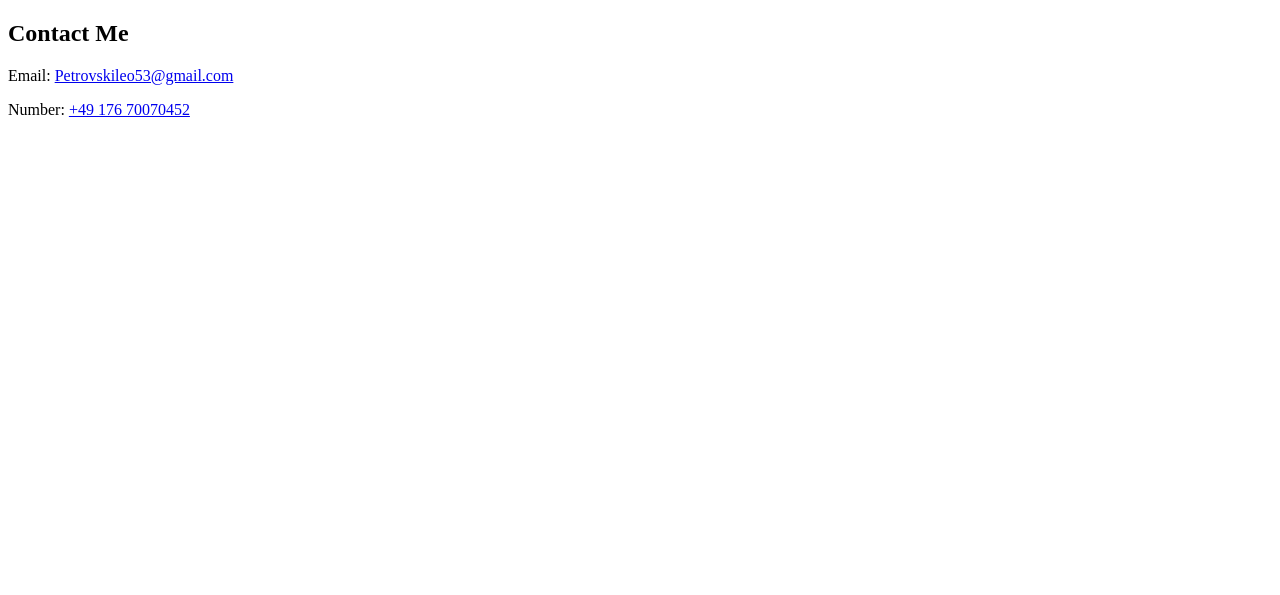
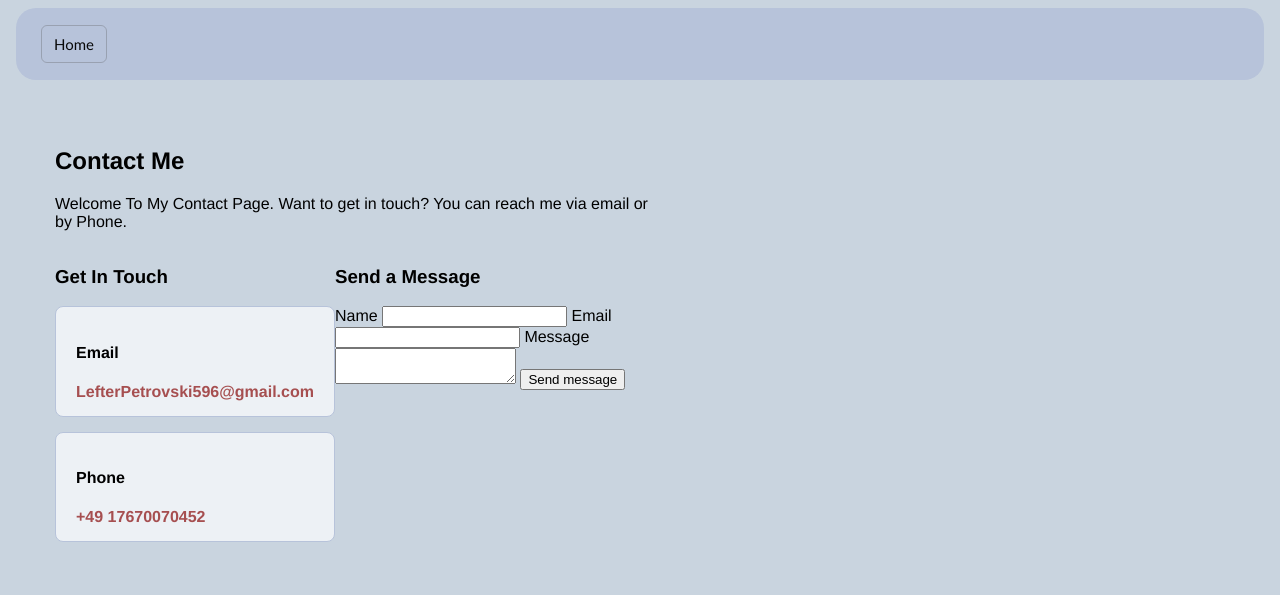
Before and after one commit to RJS2323/my-portfolio, a plain HTML site: page contact.html in a window 1280 px wide. Drawn offline with Linux system fonts and the light colour scheme.

Commit message:
Finish contact page progress

```diff
--- /dev/null
+++ b/contact.css
@@ -0,0 +1,71 @@
+body
+{
+  background-color: #c9d4df;
+
+}
+
+header
+{
+  margin: 8px;
+  display: flex;
+  padding: 12px 24px;
+  align-items: center;
+  background-color: #b7c3da;
+  border-radius: 20px;
+}
+
+nav
+{
+  display: flex;
+  justify-content: flex-end;
+  gap: 15px;
+  padding: 5px 1px;
+}
+
+nav a
+{
+  color: #080808;
+  text-decoration: none;
+  font-size: 15px;
+  padding: 9px 12px;
+  border: 1px solid rgba(83, 84, 85, 0.3);
+  border-radius: 6px;
+  transition: color 0.3s ease;
+  font-family: 'Gill Sans', 'Gill Sans MT', Calibri, 'Trebuchet MS', sans-serif;
+  font-weight: 500;
+}
+
+nav a:hover
+{
+  color: #474545;
+  border-color:#363535;
+}
+
+#contact
+{
+  max-width: 600px;
+  margin: 12px 12px;
+  padding: 35px;
+  font-family:'Franklin Gothic Medium', 'Arial Narrow', Arial, sans-serif;
+}
+
+.contact-method
+{
+ background-color: #edf1f5;
+ border: 1px solid #b7c3da;
+ padding: 15px 20px;
+ border-radius: 8px;
+ margin-bottom: 15px;
+}
+
+.contact-method a
+{
+  color: #a64f50;
+  text-decoration: none;
+  font-weight: 600;
+}
+
+.contact-layout
+{
+  display: flex;
+}
--- a/contact.html
+++ b/contact.html
@@ -3,17 +3,60 @@
     <head>
           <meta charset="UTF-8">
           <meta name="viewport" content="width=device-width, initial-scale=1.0">
+          <link rel="stylesheet" href="contact.css">
           <title>Lefter's Portfolio</title>
     </head>
 
     <body>
         <header>
-            <main>
+            <nav>
+                <a href="index.html">Home</a>
+            </nav>
+
+        </header>
+           <main>
                 <section id="contact">
                     <h2>Contact Me</h2>
-                    <p>Email: <a href="mailto:Petrovskileo53@gmail.com">Petrovskileo53@gmail.com</a></p>
-                    <p>Number: <a href="tel:+4917670070452">+49 176 70070452</a></p>
+                   <p>
+                    Welcome To My Contact Page.
+                    Want to get in touch? You can reach me via email or by Phone.
+                   </p>
+                    <div class="contact-layout">
+                        <div class="contact-direct">
+
+                                <h3>Get In Touch</h3>
+
+                                <div class="contact-method">
+                                <h4>Email</h4>
+                                <a href="mailto:LefterPetrovski596@gmail.com">LefterPetrovski596@gmail.com</a>
+                                </div>
+
+                                <div class="contact-method">
+                                <h4>Phone</h4>
+                                <a href="tel:+4917670070452">+49 17670070452</a>
+                                </div>
+
+                            </div>
+                            <div class="contact-form">
+                                <h3>Send a Message</h3>
+
+                                <form>
+                                    <label for="name">Name</label>
+                                    <input type="text" id="name" name="name" required>
+
+                                    <label for="email">Email</label>
+                                    <input type="email" id="email" name="email" required>
+
+                                    <label for="message">Message</label>
+                                    <textarea id="message" name="message" required></textarea>
+
+                                    <button type="submit">Send message</button>
+                                </form>
+                            </div>
+                    </div>
                 </section>
             </main>
+    </body>
 
-        </header>
+
+</html>
```
